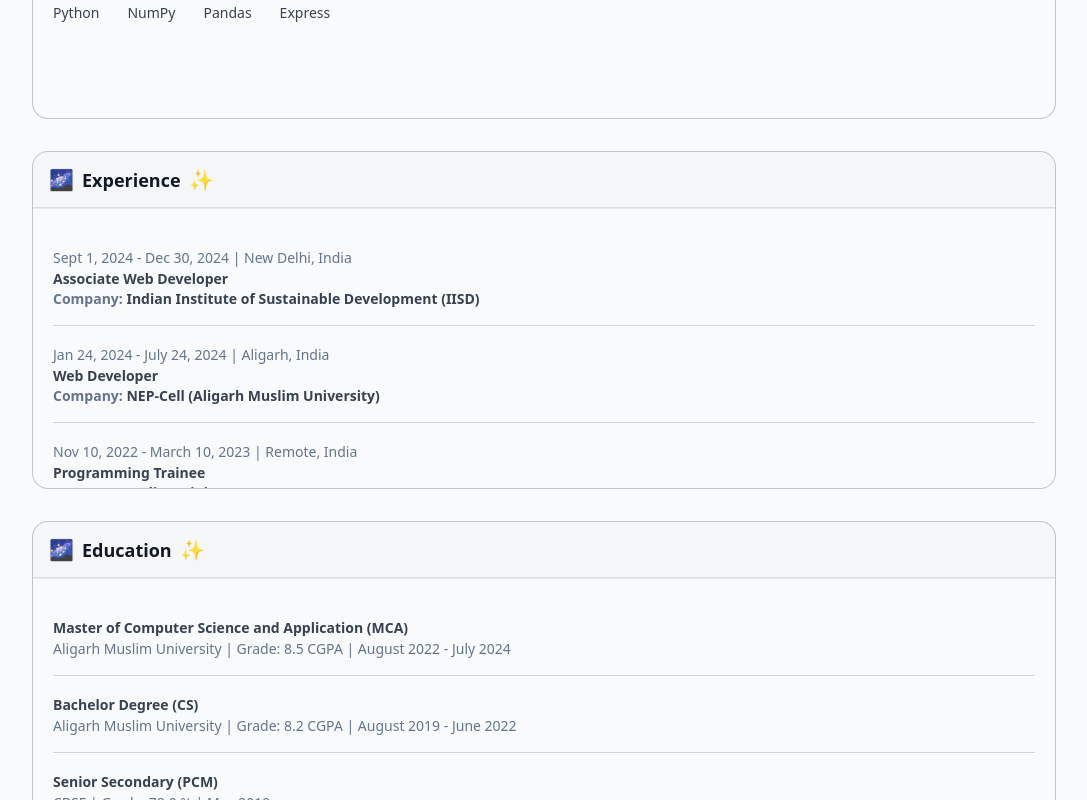
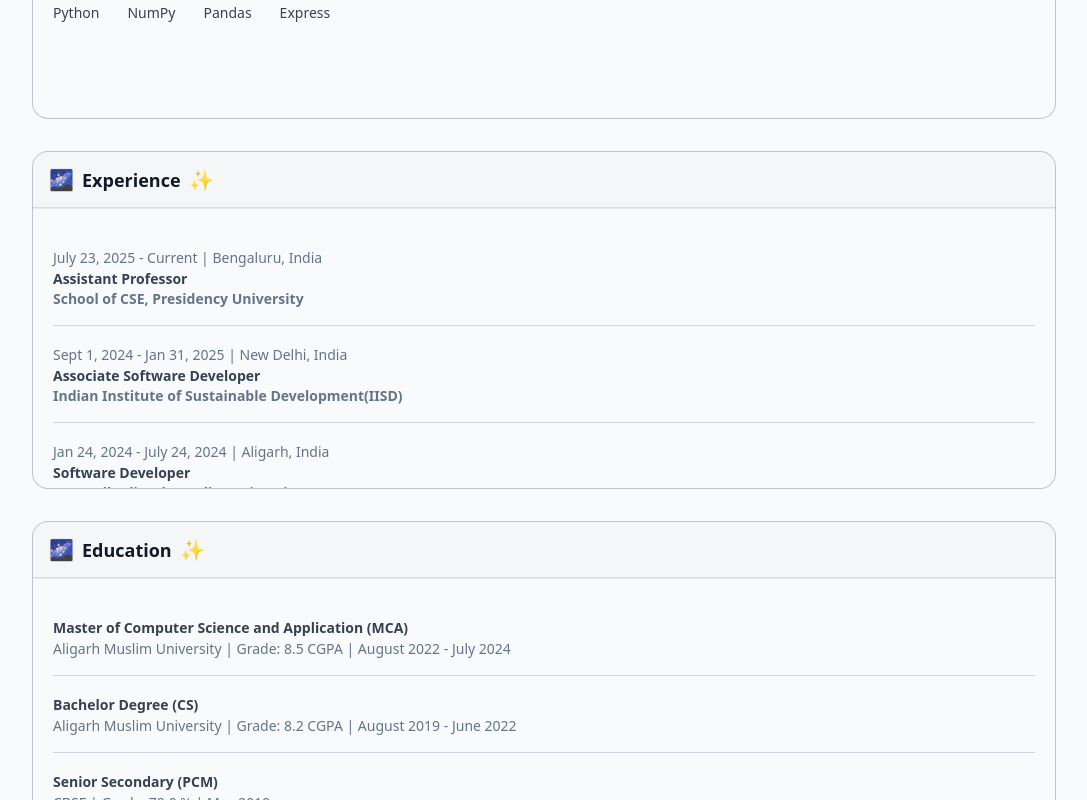
Before and after one commit to Faizan6100-amu/Personal_Website, a React (Vite) app: page /about in a window 1280 px wide. Shown: the part 600-1400 px from the top of the page, without its empty margins (96-1183 px from the left). Built offline with nearby package versions, Linux system fonts and the light colour scheme; what tailwind-hamburgers would draw is missing.

Commit message:
Update job experience details

```diff
--- a/src/components/About/ExperienceComponent.jsx
+++ b/src/components/About/ExperienceComponent.jsx
@@ -4,10 +4,18 @@ const EducationComponent = () => {
       <ul className="divide-y divide-gray-300 dark:divide-gray-700">
         <li className="py-4">
           <span className="text-sm text-slate-500 dark:text-slate-400">
-          Sept 1, 2024 - Dec 30, 2024  | New Delhi, India
+          July 23, 2025 - Current  | Bengaluru, India
           </span>
           <p className="text-sm font-semibold text-gray-700 dark:text-gray-200">
-          Associate Web Developer <br/><span className="text-sm text-slate-500 dark:text-slate-400">Company:</span> Indian Institute of Sustainable Development (IISD)
+          Assistant Professor <br/><span className="text-sm text-slate-500 dark:text-slate-400">School of CSE, Presidency University</span>
+          </p>
+        </li>
+        <li className="py-4">
+          <span className="text-sm text-slate-500 dark:text-slate-400">
+          Sept 1, 2024 - Jan 31, 2025  | New Delhi, India
+          </span>
+          <p className="text-sm font-semibold text-gray-700 dark:text-gray-200">
+          Associate Software Developer <br/><span className="text-sm text-slate-500 dark:text-slate-400">Indian Institute of Sustainable Development(IISD)</span>
           </p>
         </li>
         <li className="py-4">
@@ -15,15 +23,15 @@ const EducationComponent = () => {
           Jan 24, 2024 - July 24, 2024  | Aligarh, India
           </span>
           <p className="text-sm font-semibold text-gray-700 dark:text-gray-200">
-          Web Developer <br/><span className="text-sm text-slate-500 dark:text-slate-400">Company:</span> NEP-Cell (Aligarh Muslim University)
+          Software Developer <br/><span className="text-sm text-slate-500 dark:text-slate-400">NEP-Cell (Aligarh Muslim University)</span>
           </p>
         </li>
         <li className="py-4">
           <span className="text-sm text-slate-500 dark:text-slate-400">
-          Nov 10, 2022 - March 10, 2023  | Remote, India
+          Nov 01, 2022 - March 30, 2023  | Remote, India
           </span>
           <p className="text-sm font-semibold text-gray-700 dark:text-gray-200">
-          Programming Trainee <br/><span className="text-sm text-slate-500 dark:text-slate-400">Company:</span> Coding Ninjas
+          Programming Trainee <br/><span className="text-sm text-slate-500 dark:text-slate-400">Coding Ninjas Pvt.Ltd.</span>
           </p>
         </li>
       </ul>
```
